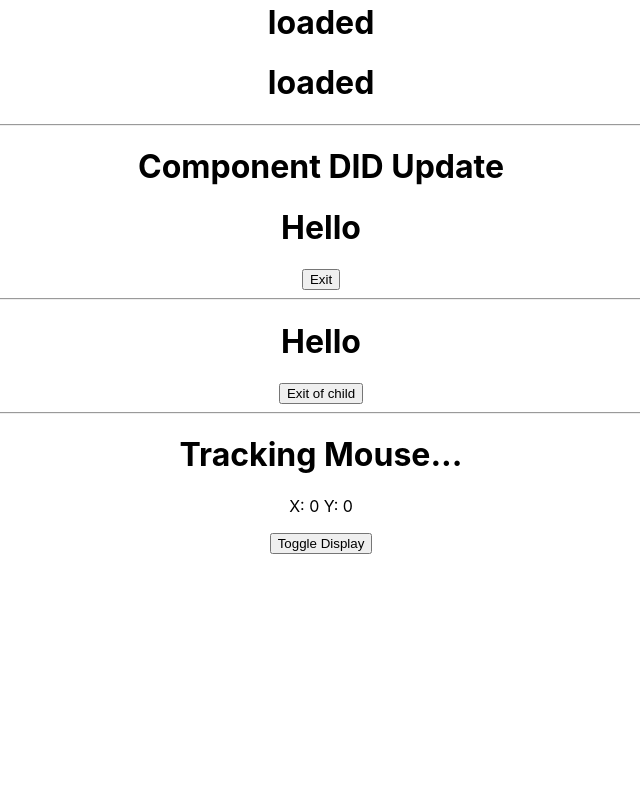
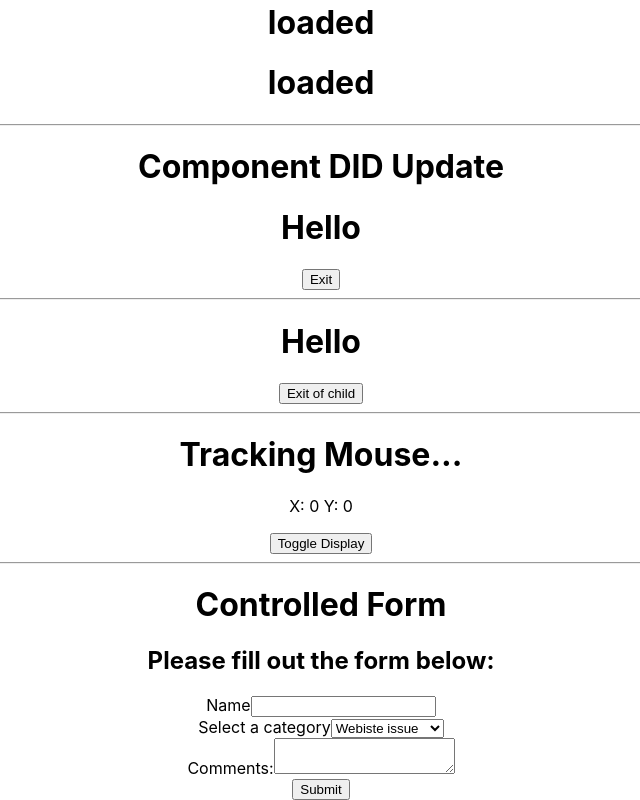
Before and after one commit to AlAliMazen/React-walking-through, a React (Create React App) app in the folder first-app/: page / in a window 1280 px wide. Shown: the part 1865-2665 px from the top of the page, without its empty margins (319-959 px from the left). Before the commit the page ends 2419 px from the top, so only its background shows below. Built offline with nearby package versions, Linux system fonts and the light colour scheme.

Commit message:
creating controlled form component by the REACT

```diff
--- a/first-app/src/App.js
+++ b/first-app/src/App.js
@@ -15,6 +15,7 @@ import RenderingLists from './components/RenderingLists';
 import LifeCylesCDM from './components/LifeCylesCDM';
 import LifeCylesCDU from './components/LifeCylesCDU';
 import LifeCyclesCWU from './components/LifeCyclesCWU';
+import ControlledForm from './components/ControlledForm';
 
 
 
@@ -42,7 +43,9 @@ function App() {
       <LifeCylesCDU/>
       <hr/>
       <LifeCyclesCWU/>
-
+      <hr/>
+      <h1>Controlled Form</h1>
+      <ControlledForm/>
     </div>
   );
 }
--- /dev/null
+++ b/first-app/src/components/ControlledForm.js
@@ -0,0 +1,101 @@
+import React, { Component } from 'react'
+
+export class ControlledForm extends Component {
+    constructor(props) {
+      super(props)
+
+      this.state = {
+         name:'',
+         category:'',
+         comment:'',
+      }
+    }
+    /**
+     * Controlled Components are where the inpute's are managed and maintained
+     * by React's state
+     *
+     * when providing the  following code without the value in the name input
+     * the DOM will manage the page because the submit refreshes the whole page
+     * which is something we don't want.
+     *
+     * by providing the value={this.state.name} the page will not be refreshed but the input
+     * will always take the value from the state
+     *
+     * This is also a problem because the input won't be working anymore since it always takes its
+     * value from the name state. We can see the error in the console.
+     * To solve this we have to listen to the onChange attribute and call a method which will
+     * help to change the state. Thus, add an onChnage to the input tag and call a function that update the
+     * state.
+     *
+     * the method onChange will implicitly pass an event which gives us the text that has been inserted into the input field.
+     * Even after calling the onChange, the controll is still by the DOM and when submitting the form, the whole page is refresshed
+     * which is something we don't want.
+     *
+     *
+     */
+    handleChange=(event)=>{
+        this.setState({
+            /**the event.target.value gives the accumolative text in the input field. */
+            name:event.target.value
+        })
+    }
+
+    handelSelectionChange=(event)=>{
+        console.log(event.target.value)
+        this.setState({
+            category:event.target.value
+        })
+    }
+
+    handelCommentsChange=(event)=>{
+        console.log(event.target.value)
+        this.setState({
+            comment:event.target.value
+        })
+    }
+
+    /**
+     *
+     * Remember to prevent the submit button from refreshing the page, we have to prevent its default mechnaism
+     * and that is achieved by the onSubmit eventhandler on the form.
+     *
+     */
+    handleSubmit=(event)=>{
+        event.preventDefault();
+        console.log(this.state);
+    }
+  render() {
+    return (
+      <div>
+        <form onSubmit={this.handleSubmit}>
+            <h2>Please fill out the form below:</h2>
+            <div>
+            <label htmlFor='id-name'>Name</label>
+            <input
+                value={this.state.name}
+                id='id-name'
+                name='name'
+                type='text'
+                onChange={this.handleChange}
+                />
+            </div>
+            <div>
+            <label htmlFor='id-category'>Select a category</label>
+            <select id="id-category" name="category" value={this.state.category} onChange={this.handelSelectionChange}>
+                <option value="website">Webiste issue</option>
+                <option value="order">Order issue</option>
+                <option value="general">General inquiry</option>
+            </select>
+            </div>
+            <div>
+                <label htmlFor='id-comments'>Comments:</label>
+                <textarea id='id-comments' name='comments' value={this.state.comment} onChange={this.handelCommentsChange}/>
+            </div>
+            <input type='submit' value='Submit'/>
+        </form>
+      </div>
+    )
+  }
+}
+
+export default ControlledForm
```
